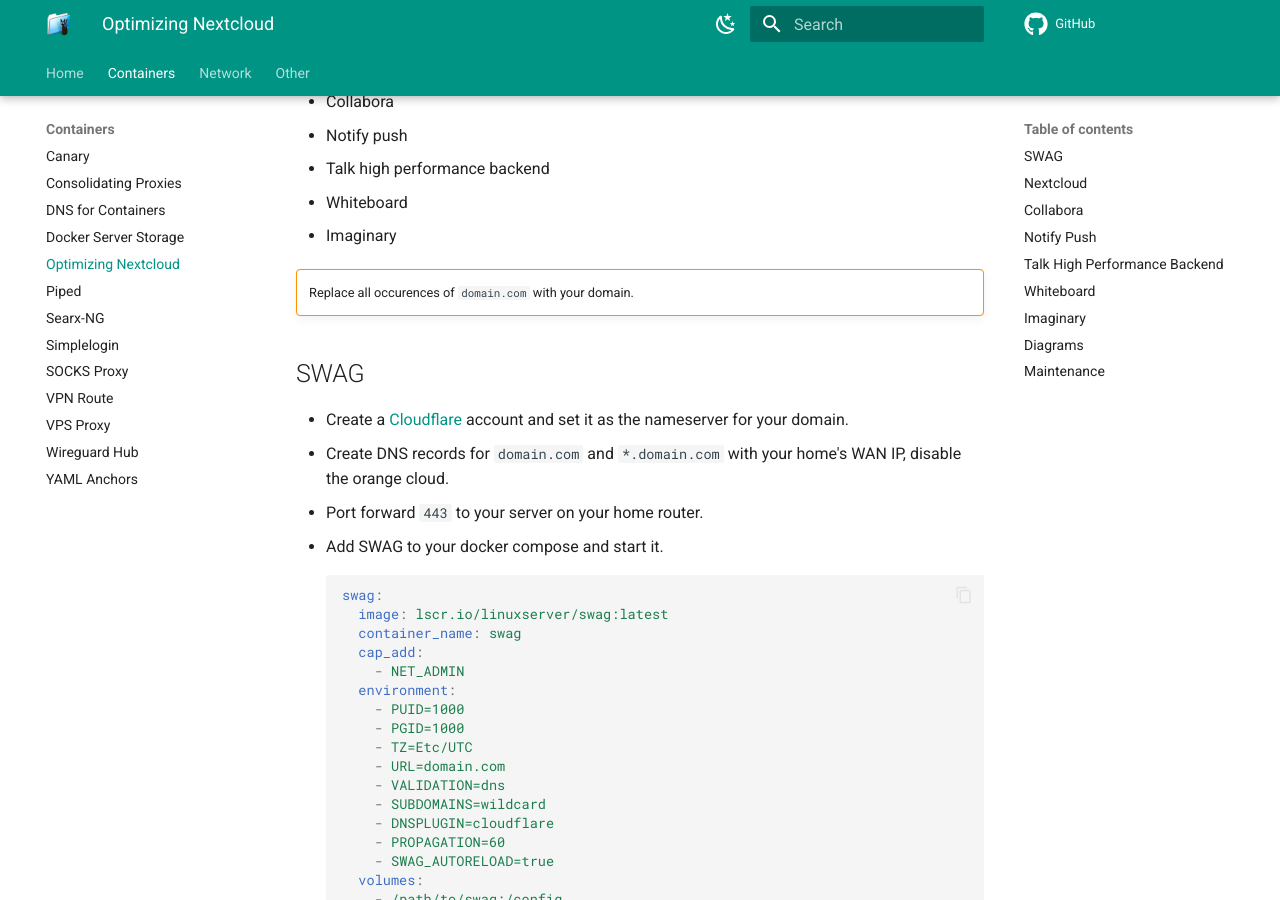
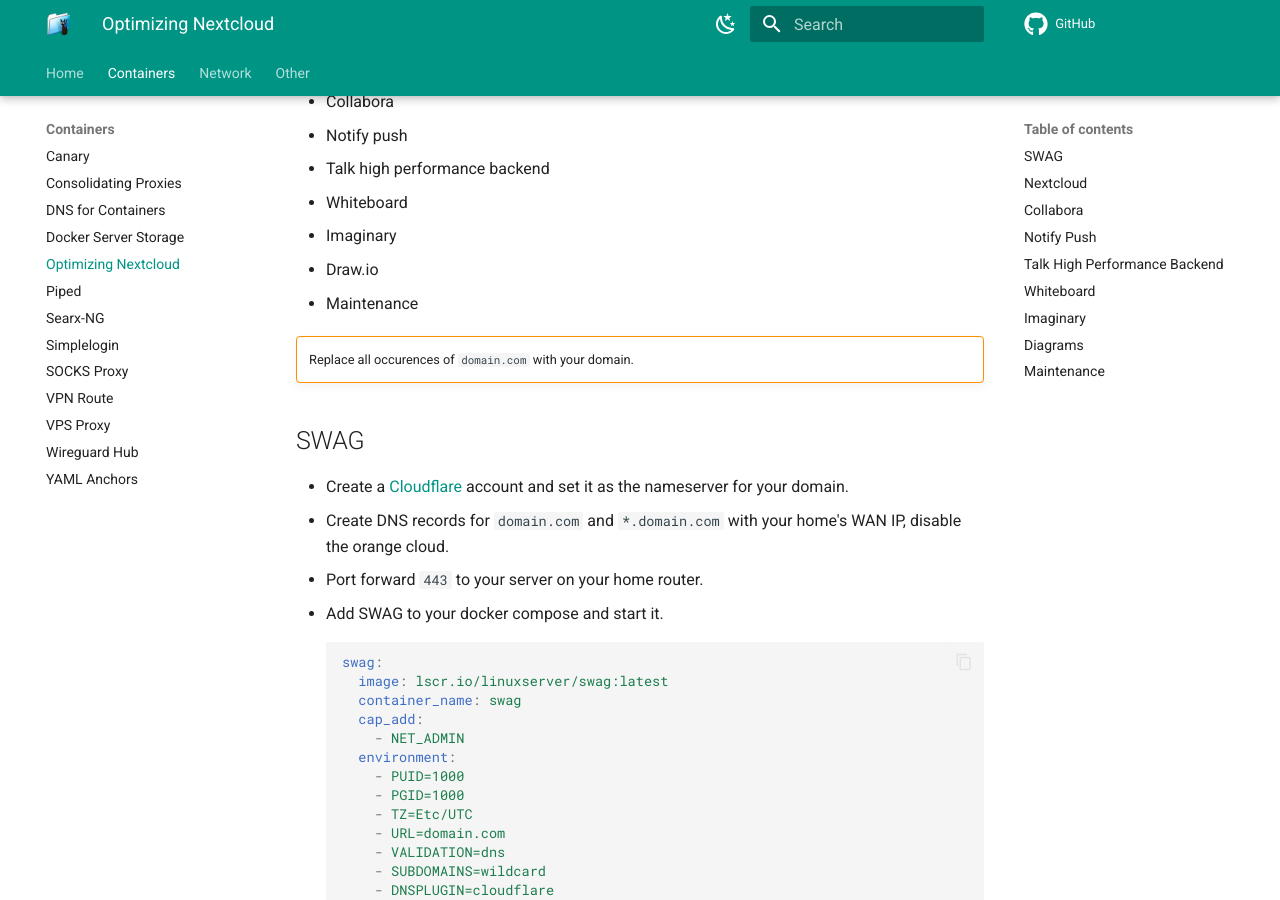
Before and after one commit to quietsy/advanced-configurations, an MkDocs documentation site: the page built from docs/Containers/optimizing-nextcloud.md, in a window 1280 px wide and 900 px high, scrolled down 355 px. Built offline with MkDocs 1.6.1 and Material for MkDocs 9.7.7, drawn with Linux system fonts in a browser that asks for light colours; comment, search, counter and statistics services are not loaded.

Commit message:
Update nextcloud

```diff
--- a/docs/Containers/optimizing-nextcloud.md
+++ b/docs/Containers/optimizing-nextcloud.md
@@ -15,6 +15,8 @@
 - Talk high performance backend
 - Whiteboard
 - Imaginary
+- Draw.io
+- Maintenance
 
 !!! warning ""
 
```
